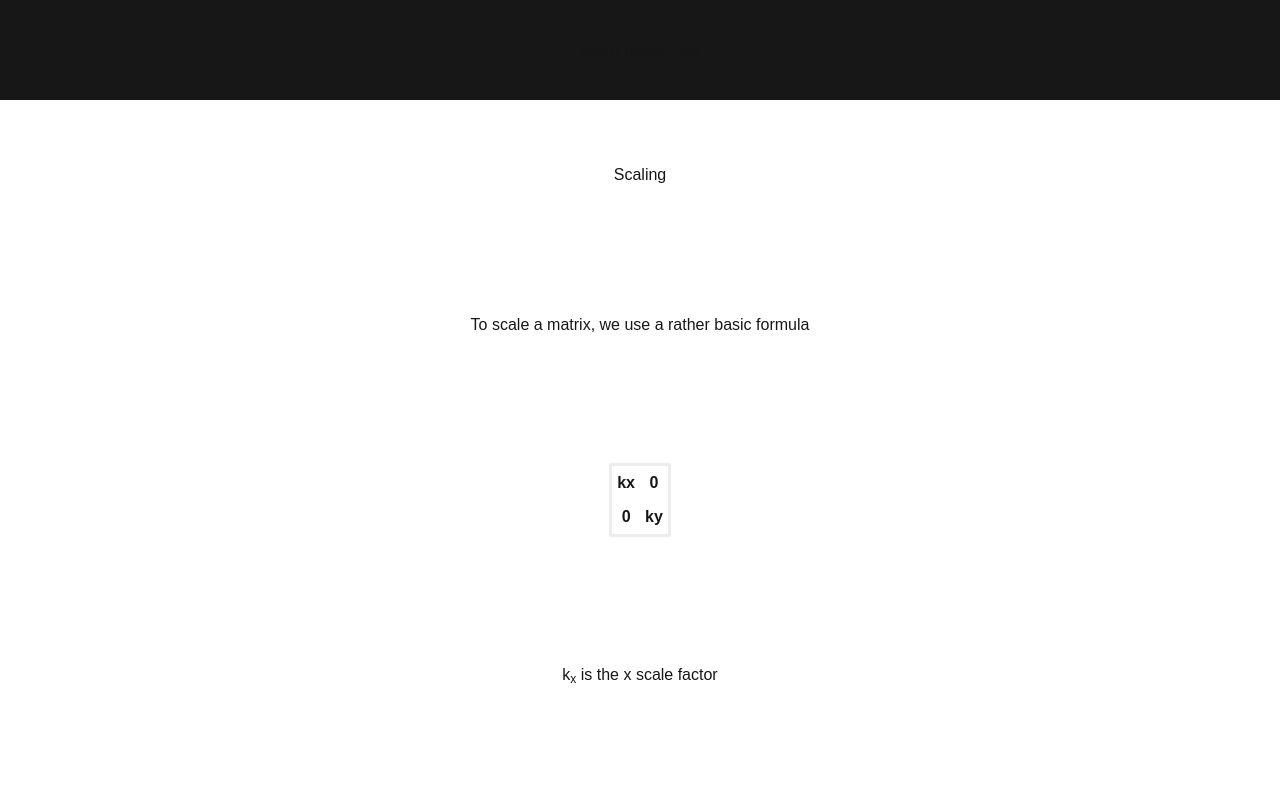
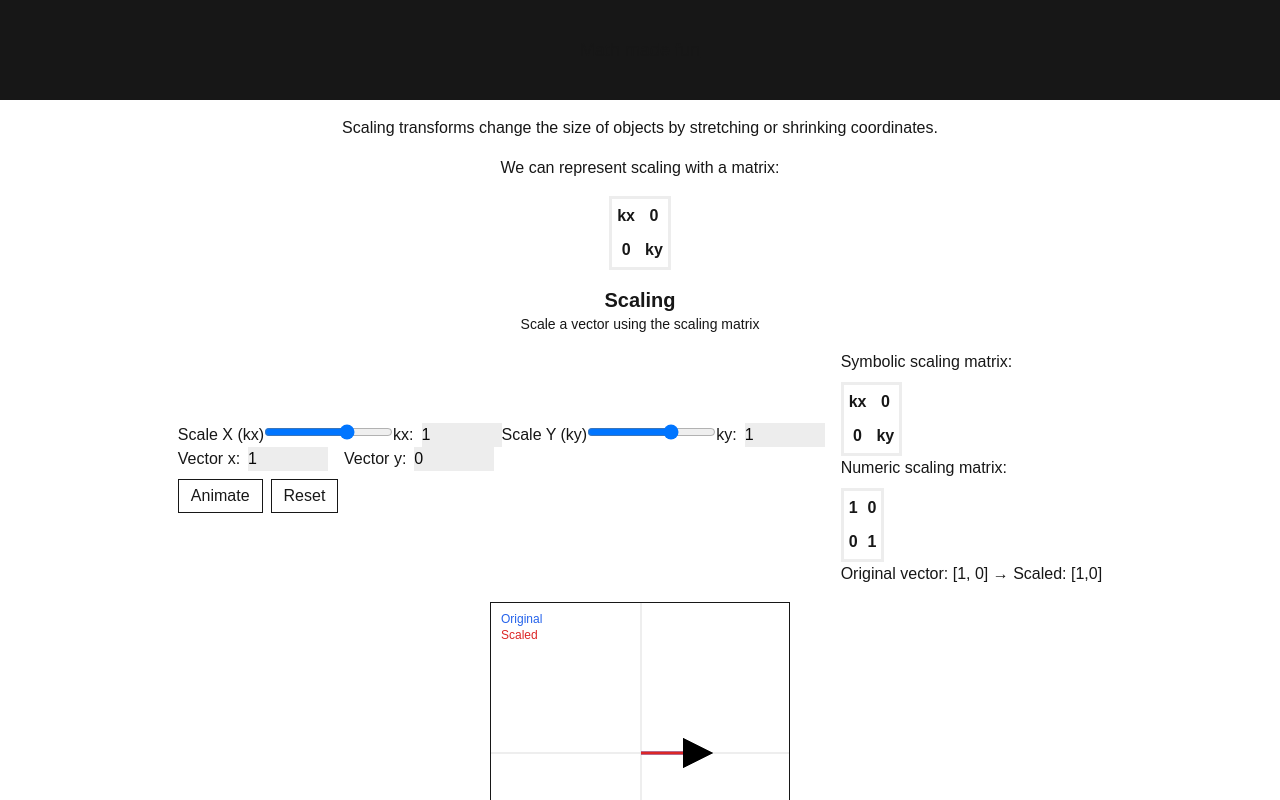
Before and after one commit to RisingSatalite/math-made-fun, a Next.js app: page /advance/geometryTransformations/scaling in a window 1280 px wide. Shown: the top 800 px of the page. Built offline with nearby package versions, Linux system fonts and the light colour scheme.

Commit message:
better page

```diff
--- a/src/app/advance/geometryTransformations/scaling/page.js
+++ b/src/app/advance/geometryTransformations/scaling/page.js
@@ -1,13 +1,205 @@
+"use client"
+
+import React, { useState, useRef, useEffect } from "react";
 import MatrixDisplayer from "@/components/matrixDisplayer";
 
 export default function Scaling() {
+  const [kx, setKx] = useState(1);
+  const [ky, setKy] = useState(1);
+  const [vec, setVec] = useState({ x: 1, y: 0 });
+  const [animating, setAnimating] = useState(false);
+
+  const rafRef = useRef(null);
+
+  useEffect(() => {
+    if (!animating) {
+      if (rafRef.current) {
+        cancelAnimationFrame(rafRef.current);
+        rafRef.current = null;
+      }
+      return;
+    }
+    const loop = (t) => {
+      const seconds = t / 1000;
+      // oscillate scales between 0.5 and 1.5
+      setKx(1 + 0.5 * Math.sin(seconds));
+      setKy(1 + 0.5 * Math.cos(seconds));
+      rafRef.current = requestAnimationFrame(loop);
+    };
+    rafRef.current = requestAnimationFrame(loop);
+    return () => {
+      if (rafRef.current) cancelAnimationFrame(rafRef.current);
+      rafRef.current = null;
+    };
+  }, [animating]);
+
+  const matrixNumeric = [[Number(kx.toFixed(6)), 0], [0, Number(ky.toFixed(6))]];
+
+  const scaleVec = (m, v) => ({ x: m[0][0] * v.x + m[0][1] * v.y, y: m[1][0] * v.x + m[1][1] * v.y });
+
+  const scaled = scaleVec(matrixNumeric, vec);
+
+  const format = (n) => {
+    if (Number.isInteger(n)) return n.toString();
+    return Number(n).toFixed(3);
+  };
+
+  const size = 300;
+  const center = size / 2;
+  const scale = 60;
+
   return (
-    <div className="grid items-center justify-items-center min-h-screen">
-      <p>Scaling</p>
-      <p>To scale a matrix, we use a rather basic formula</p>
-      <MatrixDisplayer matrix={[["kx",0],[0,"ky"]]}/>
-      <p>k<sub>x</sub> is the x scale factor</p>
-      <p>k<sub>y</sub> is the y scale factor</p>
+    <div className="grid items-center justify-items-center min-h-screen gap-4 p-4">
+      <p>Scaling transforms change the size of objects by stretching or shrinking coordinates.</p>
+      <p>We can represent scaling with a matrix:</p>
+      <MatrixDisplayer matrix={[["kx", 0], [0, "ky"]]} />
+
+      <div className="text-center">
+        <h2 className="text-xl font-semibold">Scaling</h2>
+        <p className="text-sm">Scale a vector using the scaling matrix</p>
+      </div>
+
+      <div className="flex gap-4 flex-col sm:flex-row items-center">
+        <div className="space-y-2">
+          <label>
+            Scale X (kx)
+            <input
+              type="range"
+              min={-3}
+              max={3}
+              step={0.1}
+              value={kx}
+              onChange={(e) => setKx(Number(e.target.value))}
+            />
+          </label>
+          <label>
+            kx:
+            <input
+              type="number"
+              step="0.1"
+              value={kx}
+              onChange={(e) => setKx(Number(e.target.value))}
+              className="ml-2 w-20"
+            />
+          </label>
+
+          <label>
+            Scale Y (ky)
+            <input
+              type="range"
+              min={-3}
+              max={3}
+              step={0.1}
+              value={ky}
+              onChange={(e) => setKy(Number(e.target.value))}
+            />
+          </label>
+          <label>
+            ky:
+            <input
+              type="number"
+              step="0.1"
+              value={ky}
+              onChange={(e) => setKy(Number(e.target.value))}
+              className="ml-2 w-20"
+            />
+          </label>
+
+          <div>
+            <label>
+              Vector x:
+              <input
+                type="number"
+                step="0.1"
+                value={vec.x}
+                onChange={(e) => setVec((v) => ({ ...v, x: Number(e.target.value) }))}
+                className="ml-2 w-20"
+              />
+            </label>
+            <label className="ml-4">
+              Vector y:
+              <input
+                type="number"
+                step="0.1"
+                value={vec.y}
+                onChange={(e) => setVec((v) => ({ ...v, y: Number(e.target.value) }))}
+                className="ml-2 w-20"
+              />
+            </label>
+          </div>
+
+          <div className="flex gap-2">
+            <button onClick={() => setAnimating((a) => !a)} className="px-3 py-1 border">
+              {animating ? "Stop" : "Animate"}
+            </button>
+            <button
+              onClick={() => {
+                setKx(1);
+                setKy(1);
+                setVec({ x: 1, y: 0 });
+                setAnimating(false);
+              }}
+              className="px-3 py-1 border"
+            >
+              Reset
+            </button>
+          </div>
+        </div>
+
+        <div className="space-y-2">
+          <p>Symbolic scaling matrix:</p>
+          <MatrixDisplayer matrix={[["kx", "0"], ["0", "ky"]]} />
+
+          <p>Numeric scaling matrix:</p>
+          <MatrixDisplayer
+            matrix={[[format(matrixNumeric[0][0]), format(matrixNumeric[0][1])], [format(matrixNumeric[1][0]), format(matrixNumeric[1][1])]]}
+          />
+
+          <p>
+            Original vector: [{format(vec.x)}, {format(vec.y)}] → Scaled: [{format(scaled.x)},{format(scaled.y)}]
+          </p>
+        </div>
+      </div>
+
+      <div>
+        <svg width={size} height={size} className="border">
+          <line x1={0} y1={center} x2={size} y2={center} stroke="#ddd" />
+          <line x1={center} y1={0} x2={center} y2={size} stroke="#ddd" />
+
+          <line
+            x1={center}
+            y1={center}
+            x2={center + vec.x * scale}
+            y2={center - vec.y * scale}
+            stroke="#2563eb"
+            strokeWidth={3}
+            markerEnd="url(#arrow)"
+          />
+
+          <line
+            x1={center}
+            y1={center}
+            x2={center + scaled.x * scale}
+            y2={center - scaled.y * scale}
+            stroke="#dc2626"
+            strokeWidth={3}
+            markerEnd="url(#arrow)"
+          />
+
+          <defs>
+            <marker id="arrow" markerWidth="10" markerHeight="10" refX="6" refY="5" orient="auto">
+              <path d="M0,0 L10,5 L0,10 z" fill="#000" />
+            </marker>
+          </defs>
+
+          <text x={10} y={20} fontSize={12} fill="#2563eb">
+            Original
+          </text>
+          <text x={10} y={36} fontSize={12} fill="#dc2626">
+            Scaled
+          </text>
+        </svg>
+      </div>
     </div>
   );
 }
```
